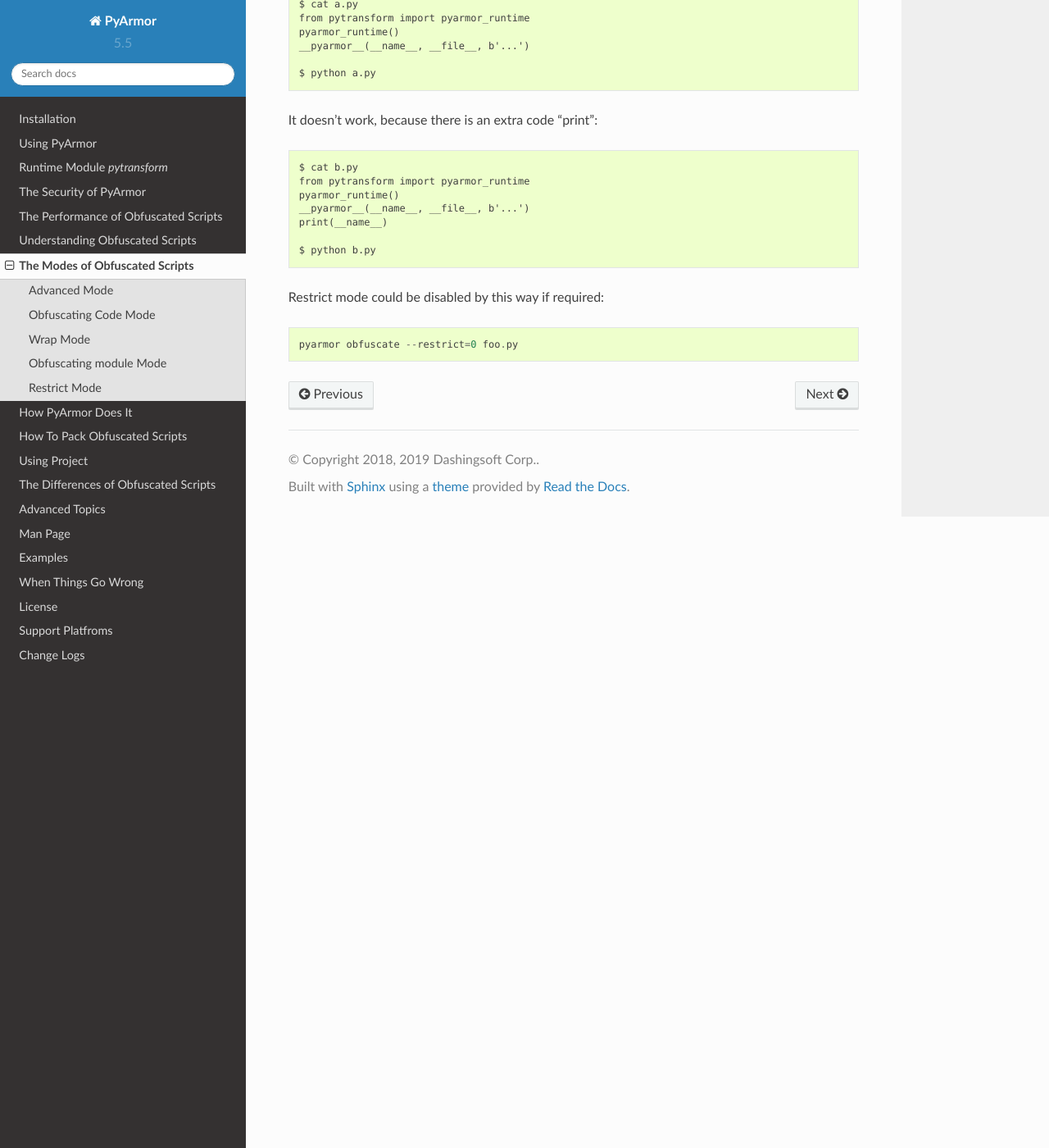
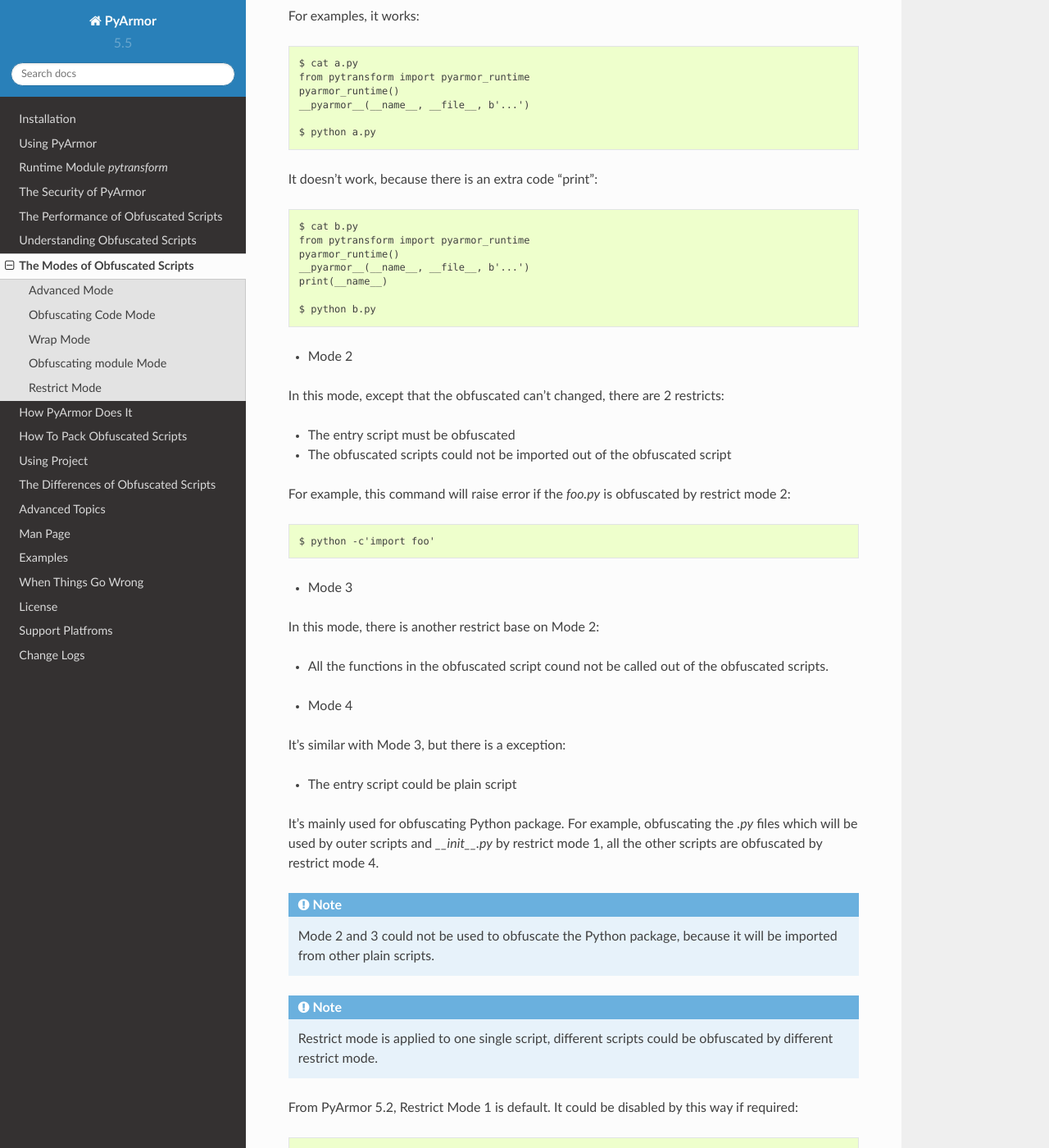
Before and after one commit to dashingsoft/pyarmor, a Sphinx documentation site: the page built from docs/mode.rst, in a window 1280 px wide and 1400 px high, scrolled down 3743 px. Shown: the whole window at 82% size. Built offline with Sphinx 7.4.7 and the Read the Docs theme 2.0.0, drawn with Linux system fonts in a browser that asks for light colours; some of the changed text lies outside the part shown.

Commit message:
Document restrict mode

```diff
--- a/docs/mode.rst
+++ b/docs/mode.rst
@@ -159,8 +159,12 @@
 Restrict Mode
 -------------
 
-From PyArmor 5.2, Restrict Mode is default setting. In restrict mode,
-obfuscated scripts must be one of the following formats::
+From PyArmor 5.5.6, there are 4 restrice modes:
+
+* Mode 1
+
+In this mode, obfuscated scripts must be one of the following
+formats::
 
     __pyarmor__(__name__, __file__, b'...')
 
@@ -198,9 +202,56 @@
 
     $ python b.py
 
+* Mode 2
 
-Restrict mode could be disabled by this way if required::
+In this mode, except that the obfuscated can't changed, there are 2 restricts:
+
+- The entry script must be obfuscated
+- The obfuscated scripts could not be imported out of the obfuscated script
+
+For example, this command will raise error if the `foo.py` is obfuscated by
+restrict mode 2::
+
+    $ python -c'import foo'
+
+* Mode 3
+
+In this mode, there is another restrict base on Mode 2:
+
+- All the functions in the obfuscated script cound not be called out of the
+  obfuscated scripts.
+
+* Mode 4
+
+It's similar with Mode 3, but there is a exception:
+
+- The entry script could be plain script
+
+It's mainly used for obfuscating Python package. For example, obfuscating the
+`.py` files which will be used by outer scripts and `__init__.py` by restrict
+mode 1, all the other scripts are obfuscated by restrict mode 4.
+
+.. note::
+
+   Mode 2 and 3 could not be used to obfuscate the Python package,
+   because it will be imported from other plain scripts.
+
+.. note::
+
+   Restrict mode is applied to one single script, different scripts
+   could be obfuscated by different restrict mode.
+
+
+From PyArmor 5.2, Restrict Mode 1 is default. It could be disabled by
+this way if required::
 
     pyarmor obfuscate --restrict=0 foo.py
 
+Also obfuscating the scripts by other restrict mode::
+
+    pyarmor obfuscate --restrict=2 foo.py
+    pyarmor obfuscate --restrict=4 foo.py
+
+For more examples, refer to :ref:`Improving the security by restrict mode`
+
 .. include:: _common_definitions.txt
```
Also changed, not shown: docs/advanced.rst (+33 -0 lines), docs/change-logs.rst (+12 -0 lines), docs/man.rst (+15 -4 lines), docs/project.rst (+9 -1 lines).
